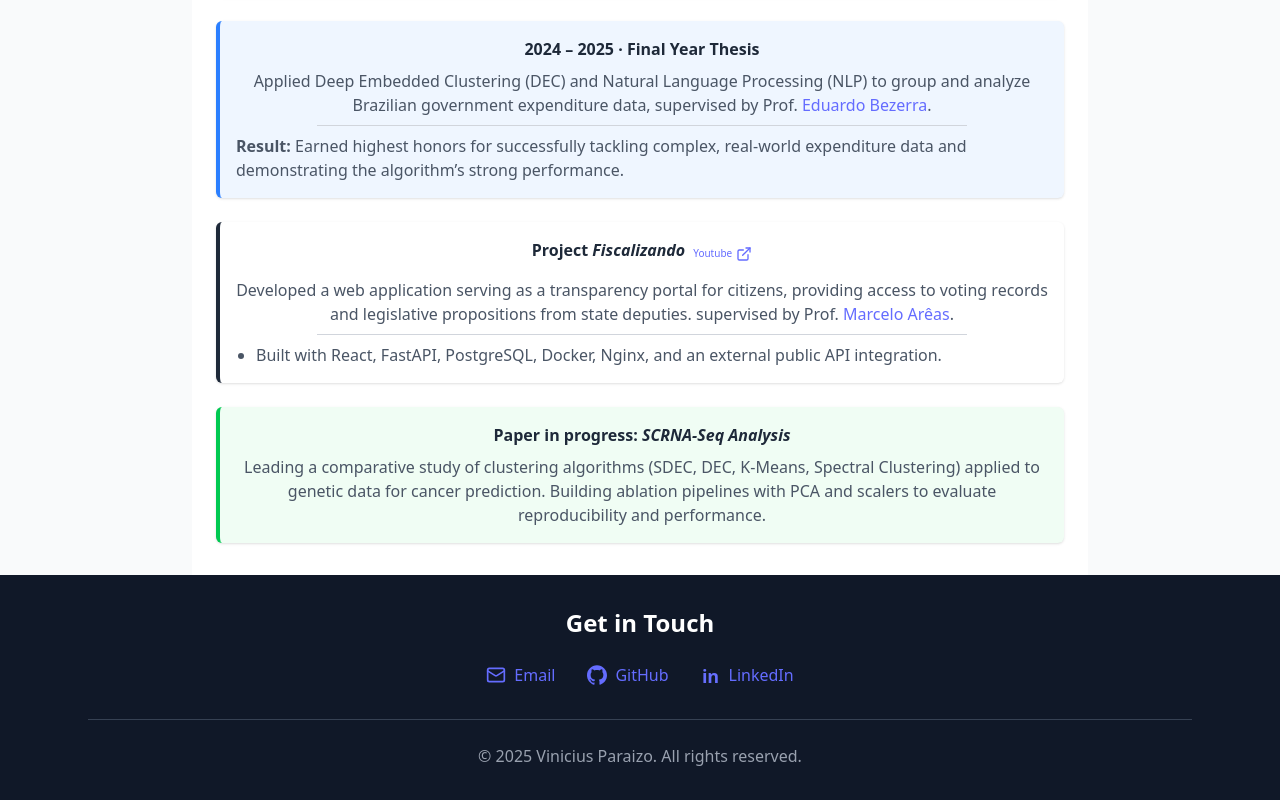
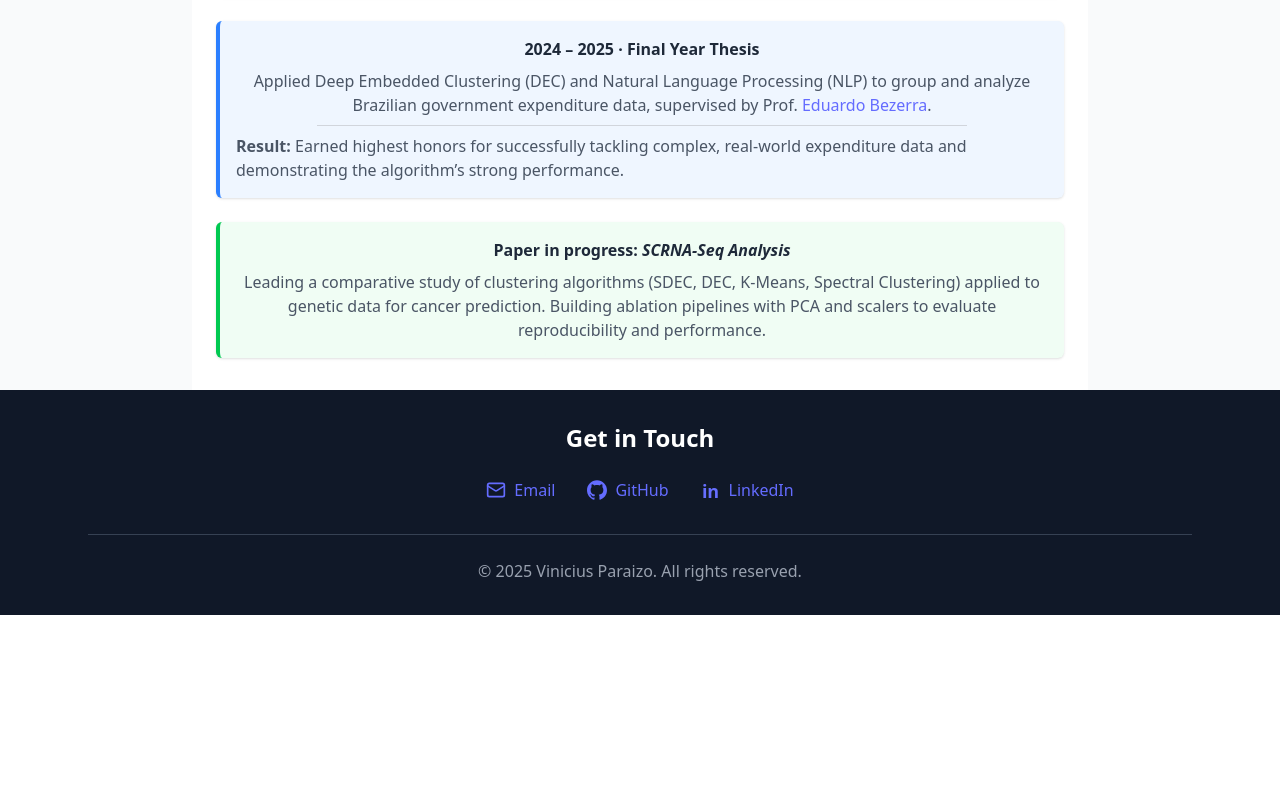
Before and after one commit to paraizovinicius/paraizovinicius.github.io, a React (Vite) app in the folder vite-project/: page / in a window 1280 px wide. Shown: the part 959-1759 px from the top of the page. After the commit the page ends 1574 px from the top, so only its background shows below. Built offline with nearby package versions, Linux system fonts and the light colour scheme.

Commit message:
remover fiscalizando da landing page

```diff
--- a/vite-project/src/pages/landingPage.tsx
+++ b/vite-project/src/pages/landingPage.tsx
@@ -191,48 +191,6 @@ const LandingPage: React.FC = () => {
           </div>
 
 
-          {/* Project Fiscaliza */}
-          <div className="p-4 border-l-4 border-brown bg-brown shadow-sm rounded-md">
-            <div className="flex items-center gap-2 mx-auto justify-center mb-2">
-              <h3 className="font-bold mb-2">Project <i>Fiscalizando</i></h3>
-              <a
-                href="https://www.youtube.com/watch?v=7BBp_R69gW0&t=48s"
-                target="_blank"
-                rel="noopener noreferrer"
-                className="flex items-center text-[10px] gap-1 text-red-600 hover:text-red-800 transition-colors duration-200"
-                title="Open project details in new tab"
-              >
-                Youtube
-                <ExternalLink className="w-4 h-4" />
-              </a>
-            </div>
-            {language === "en" ? (
-              <p className="text-gray-600">
-                Developed a web application serving as a transparency portal for citizens, providing access to voting records and legislative propositions from state deputies. supervised by Prof.{" "}
-                    <a href="https://buscatextual.cnpq.br/buscatextual/visualizacv.do;jsessionid=C181FBADA141F9C4C031C8B178FE4062.buscatextual_0" className="underline text-blue-600 hover:text-blue-800">
-                      Marcelo Arêas
-                    </a>.
-              </p>
-            ) : (
-              <p className="text-gray-600">
-                Développement d’une application web servant de portail de transparence pour les citoyens, offrant l’accès aux registres de vote et aux propositions législatives des députés d’État.
-                Superivision: Prof.{" "}
-                    <a href="https://buscatextual.cnpq.br/buscatextual/visualizacv.do;jsessionid=C181FBADA141F9C4C031C8B178FE4062.buscatextual_0" className="underline text-blue-600 hover:text-blue-800">
-                      Marcelo Arêas
-                    </a>.
-              </p>
-            )}
-            <hr className="border-t border-gray-300 mt-2 mb-1.5 max-w-[80%] mx-auto" />
-            <ul className="list-disc ml-5 text-gray-600 mt-2 space-y-1 text-left">
-            {language === "en" ? (
-              <li>Built with React, FastAPI, PostgreSQL, Docker, Nginx, and an external public API integration.</li>
-            ) : (
-              <li>Développée avec React, FastAPI, PostgreSQL, Docker, Nginx et des intégrations d’API externes.</li>
-            )}
-          </ul>
-
-          </div>
-
           {/* Current Research */}
           <div className="p-4 border-l-4 border-green-500 bg-green-50 shadow-sm rounded-md">
             <h3 className="font-bold mb-2">Paper in progress: <i>SCRNA-Seq Analysis</i></h3>
```
